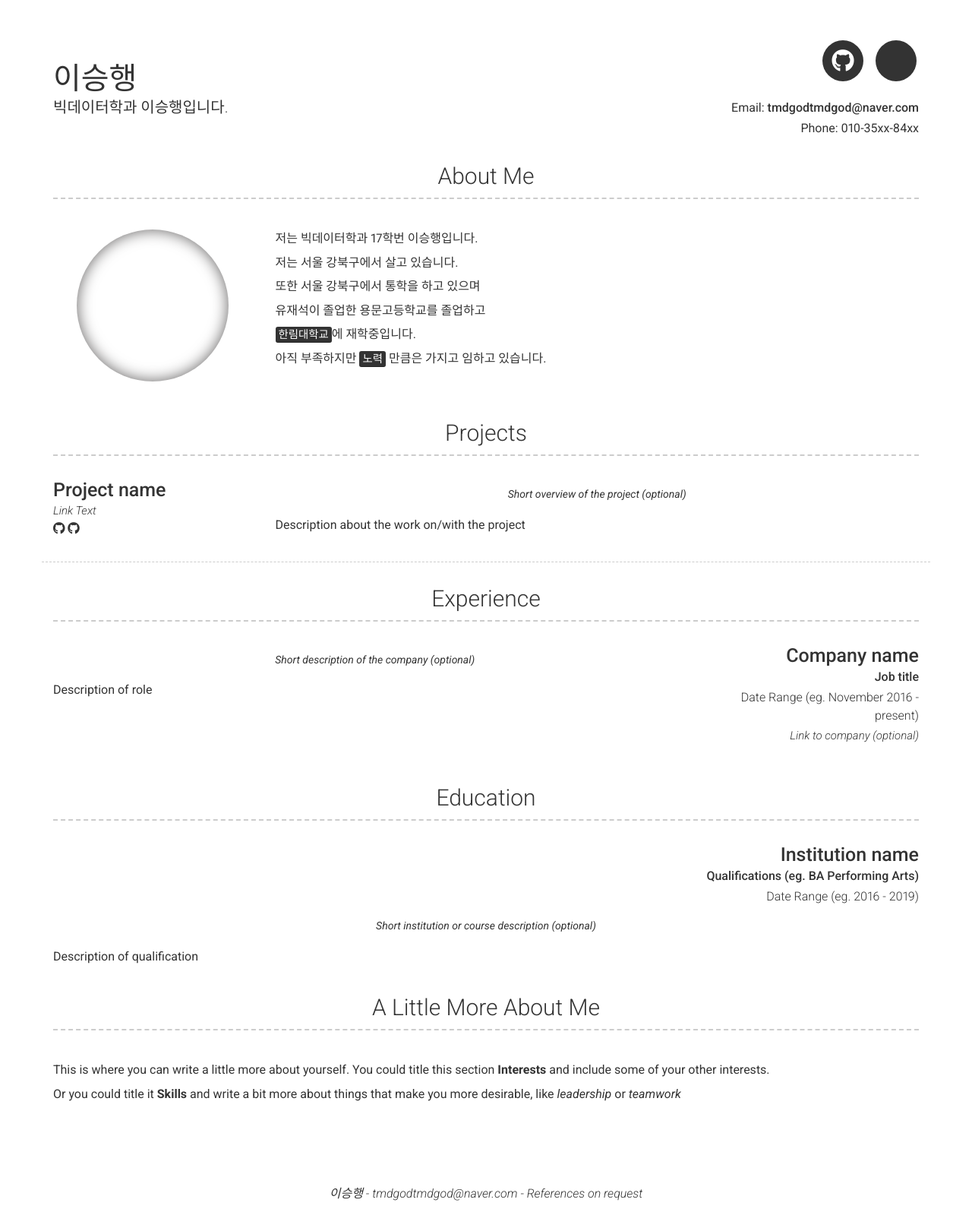
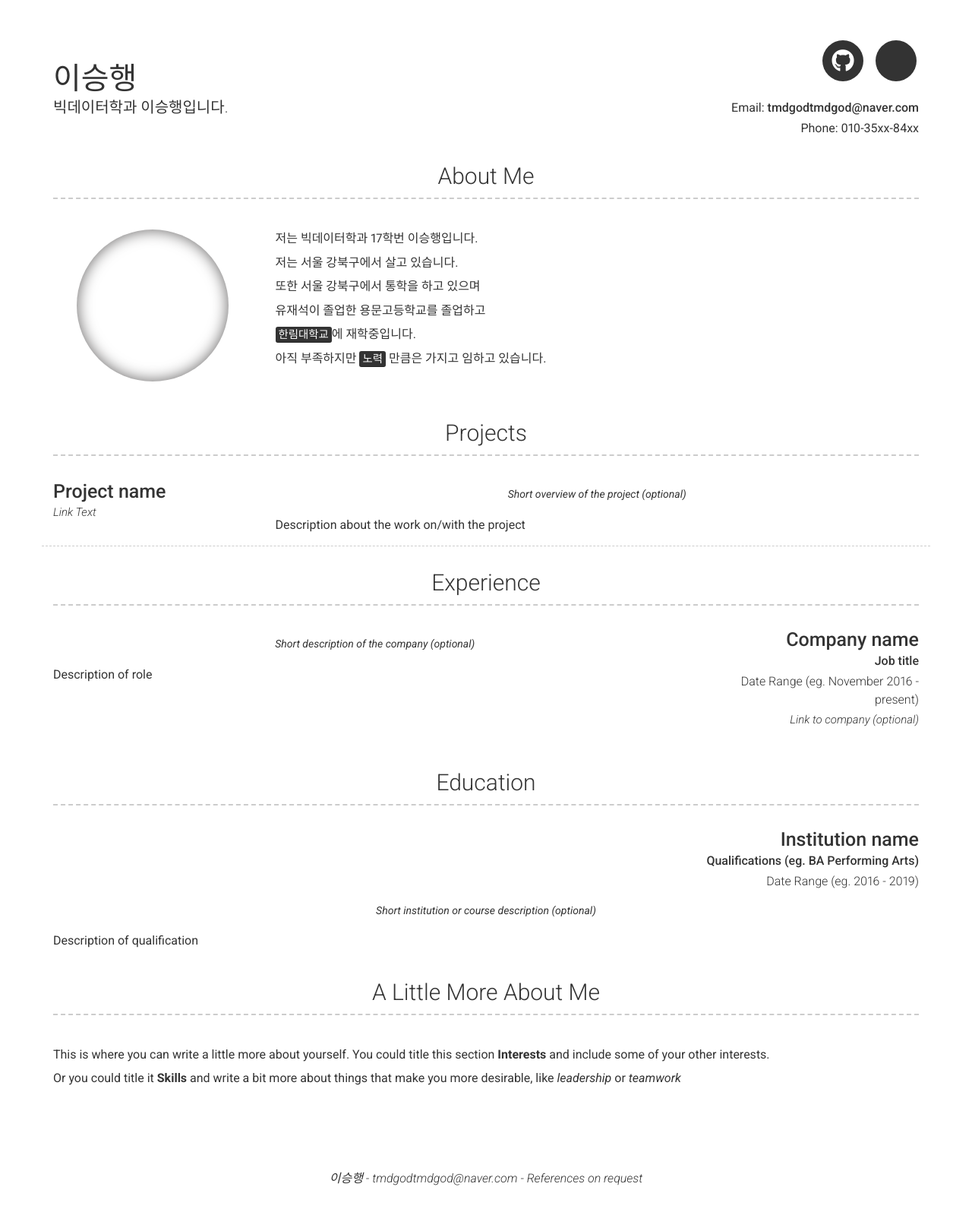
Before and after one commit to sproogen/modern-resume-theme, a Jekyll site: the page built from index.md, in a window 1280 px wide. Shown: the whole page at 76% size. Built offline with Jekyll 4.4.1, drawn with Linux system fonts in a browser that asks for light colours; nearby versions of some CDN libraries; after the commit the page ends 1570 px from its top, so only the background shows below that.

Commit message:
Update _config.yml

```diff
--- a/_config.yml
+++ b/_config.yml
@@ -59,13 +59,6 @@
         title: Project name
         link: Link to project (eg. sproogen.github.io/modern-resume-theme)(optional)
         link_text: Link Text
-        additional_links:
-          - title:  Github page for project (eg. sproogen/modern-resume-theme)
-            icon: fab fa-github
-            url: Link to project (eg. sproogen.github.io/modern-resume-theme)(optional)
-          - title:  Github page for project (eg. sproogen/modern-resume-theme)
-            icon: fab fa-github
-            url: Link to project (eg. sproogen.github.io/modern-resume-theme)(optional)
         quote: >
           Short overview of the project (optional)
         description: | # this will include new lines to allow paragraphs
```
